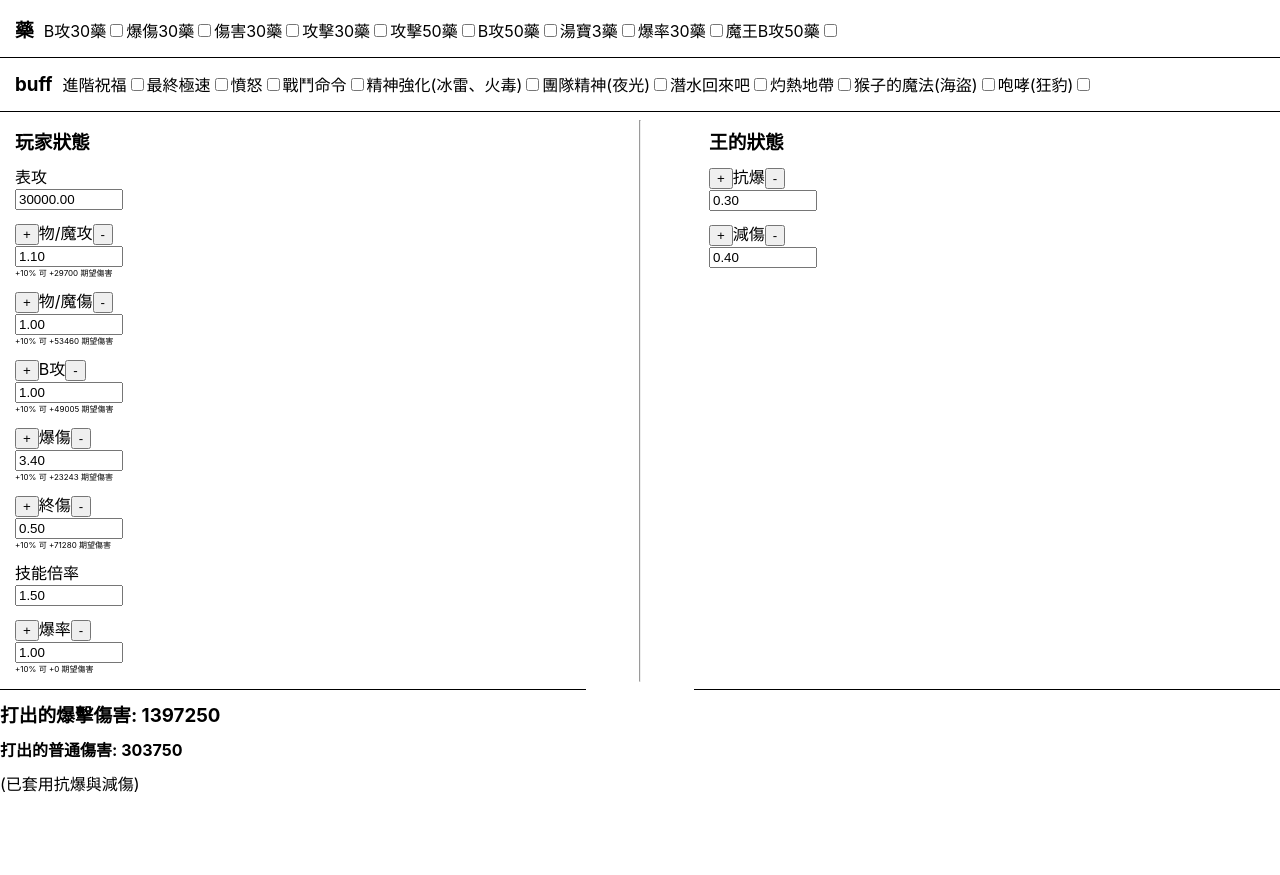
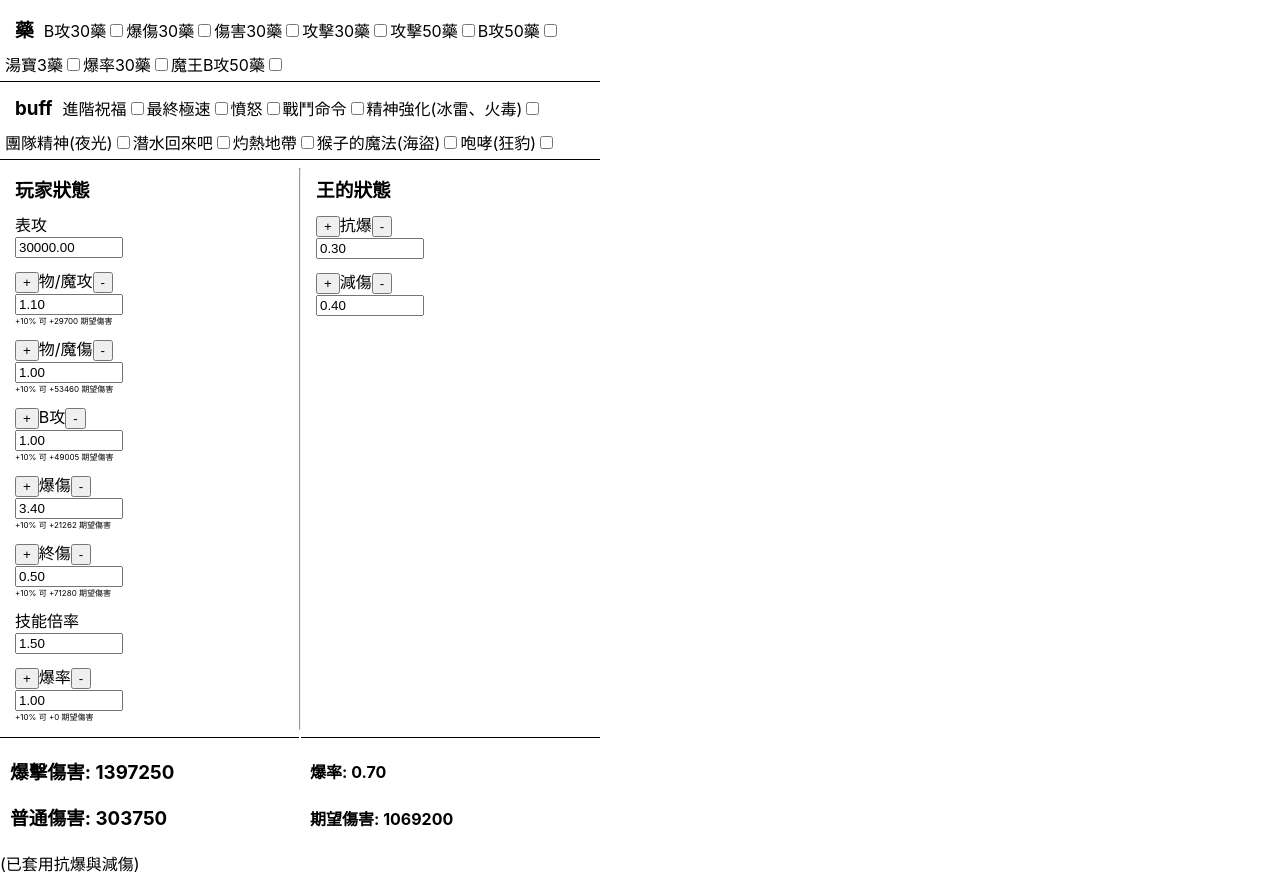
Before and after one commit to WeiChun0911/mapleStoryDamageCalculator, a React (Create React App) app: page / in a window 1280 px wide. Before the commit the page ends 800 px from the top, so only its background shows below. Built offline with nearby package versions, Linux system fonts and the light colour scheme.

Commit message:
rename variable

```diff
--- a/src/App.js
+++ b/src/App.js
@@ -1,4 +1,3 @@
-import './App.css';
 import React, { useReducer } from 'react';
 import Input from './SemiControlledInput'
 
@@ -348,57 +347,60 @@ function App() {
     "減傷": 0.4,
   });
 
-  let playerDamage = s["表攻"] * s["技能倍率"] * (1 + s["終傷"]) * (1 + s["物/魔傷"]) * (1 + s["物/魔攻"] + s["技能倍率"] * s["B攻"] * 1.1)
-  let final爆率;
-  let wfinal爆率;
+  let 原素質最終爆率;
+  let 加10後的最終爆率;
   if (s["爆率"] > 1) {
     if (1 - s王["抗爆"] < 0) {
-      final爆率 = 0
+      原素質最終爆率 = 0
     } else {
-      final爆率 = (1 - s王["抗爆"])
+      原素質最終爆率 = (1 - s王["抗爆"])
     }
   } else {
     if (s["爆率"] - s王["抗爆"] < 0) {
-      final爆率 = 0
+      原素質最終爆率 = 0
     } else {
-      final爆率 = (s["爆率"] - s王["抗爆"])
+      原素質最終爆率 = (s["爆率"] - s王["抗爆"])
     }
   }
 
   if (s["爆率"] + 0.1 > 1) {
     if (1 - s王["抗爆"] < 0) {
-      wfinal爆率 = 0
+      加10後的最終爆率 = 0
     } else {
-      wfinal爆率 = (1 - s王["抗爆"])
+      加10後的最終爆率 = (1 - s王["抗爆"])
     }
   } else {
     if (s["爆率"] + 0.1 - s王["抗爆"] < 0) {
-      wfinal爆率 = 0
+      加10後的最終爆率 = 0
     } else {
-      wfinal爆率 = (s["爆率"] + 0.1 - s王["抗爆"])
+      加10後的最終爆率 = (s["爆率"] + 0.1 - s王["抗爆"])
     }
   }
 
+  let 原素質玩家普通傷害 = s["表攻"] * s["技能倍率"] * (1 + s["終傷"]) * (1 + s["物/魔傷"]) * (1 + s["物/魔攻"] + s["技能倍率"] * s["B攻"] * 1.1)
+  let 原素質最終普通傷害 = 原素質玩家普通傷害 * (1 - s王["減傷"])
+  let 原素質最終爆擊傷害 = 原素質最終普通傷害 * (1.2 + s['爆傷'])
+  let 原素質最終期望傷害 = 原素質最終爆擊傷害 * 原素質最終爆率 + 原素質最終普通傷害 * (1 - 原素質最終爆率)
 
-  let final普通Damage = playerDamage * (1 - s王["減傷"])
-  let final爆擊Damage = final普通Damage * (1.2 + s['爆傷'])
-  let final期望Damage = final爆擊Damage * final爆率 + final普通Damage * (1 - final爆率)
-  let w = {
+  let 爆傷加10爆擊傷害 = 原素質最終普通傷害 * (1.2 + s['爆傷'] + 0.1)
+  let 爆傷加10其他不變期望傷害 = 爆傷加10爆擊傷害 * 原素質最終爆率 + 原素質最終普通傷害 * (1 - 原素質最終爆率)
+
+  let 爆率加10其他不變期望傷害 = 原素質最終爆擊傷害 * 加10後的最終爆率 + 原素質最終普通傷害 * (1 - 加10後的最終爆率)
+
+  let 加10之後的狀態 = {
     "物/魔攻":
       ((1 + s["物/魔攻"] + 0.1 + s["技能倍率"] * s["B攻"] * 1.1) - (1 + s["物/魔攻"] + s["技能倍率"] * s["B攻"] * 1.1))
-      / (1 + s["物/魔攻"] + s["技能倍率"] * s["B攻"]) * final期望Damage,
+      / (1 + s["物/魔攻"] + s["技能倍率"] * s["B攻"]) * 原素質最終期望傷害,
     "物/魔傷":
-      ((1 + s["物/魔傷"] + 0.1) - (1 + s["物/魔傷"])) / ((1 + s["物/魔傷"])) * final期望Damage,
+      ((1 + s["物/魔傷"] + 0.1) - (1 + s["物/魔傷"])) / ((1 + s["物/魔傷"])) * 原素質最終期望傷害,
     "B攻":
       ((1 + s["物/魔攻"] + s["技能倍率"] * (s["B攻"] + 0.1) * 1.1) - (1 + s["物/魔攻"] + s["技能倍率"] * s["B攻"] * 1.1))
-      / ((1 + s["物/魔攻"] + s["技能倍率"] * s["B攻"])) * final期望Damage,
-    "爆傷": ((1.2 + s["爆傷"] + 0.1) - (1.2 + s["爆傷"])) / ((1.2 + s["爆傷"])) * final期望Damage,
-    "終傷": ((1 + s["終傷"] + 0.1) - (1 + s["終傷"])) / ((1 + s["終傷"])) * final期望Damage,
-    "爆率": (wfinal爆率 - final爆率) * final期望Damage
+      / ((1 + s["物/魔攻"] + s["技能倍率"] * s["B攻"])) * 原素質最終期望傷害,
+    "爆傷": 爆傷加10其他不變期望傷害 - 原素質最終期望傷害,
+    "終傷": ((1 + s["終傷"] + 0.1) - (1 + s["終傷"])) / ((1 + s["終傷"])) * 原素質最終期望傷害,
+    "爆率": 爆率加10其他不變期望傷害 - 原素質最終期望傷害
   }
-  let 卡頂 = final爆擊Damage > 10000000
-  let damageStyle = 卡頂 ? { color: "red", margin: '10px 0' } : { margin: '10px 0' }
-  return <div >
+  return <div style={{ maxWidth: '600px' }}>
     <div style={{ padding: '5px', borderBottom: '1px solid black' }}>
       <h3 style={{ display: 'inline-block', margin: '10px' }}>藥</h3>
       {Object.keys(藥).map((藥名) => {
@@ -458,7 +460,7 @@ function App() {
               }} />
               <br />
               {key !== "表攻" && key !== "技能倍率" ?
-                <p style={{ fontSize: "0.5em", marginTop: '0' }}>+10% 可 +{key !== "表攻" && key !== "技能倍率" ? w[key].toFixed() : ""} 期望傷害</p>
+                <p style={{ fontSize: "0.5em", marginTop: '0' }}>+10% 可 +{key !== "表攻" && key !== "技能倍率" ? 加10之後的狀態[key].toFixed() : ""} 期望傷害</p>
                 : <></>}
 
             </div>
@@ -493,8 +495,14 @@ function App() {
         }
       </div>
     </div>
-    <h3 style={damageStyle}>打出的爆擊傷害: {final爆擊Damage.toFixed()}</h3>
-    <h4 style={damageStyle}>打出的普通傷害: {final普通Damage.toFixed()}</h4>
+    <div style={{ display: 'flex' }}>
+      <h3 style={原素質最終爆擊傷害.toFixed() > 10000000 ? { color: 'red', flex: 1, padding: '0 10px' } : { flex: 1, padding: '0 10px' }}>爆擊傷害: {原素質最終爆擊傷害.toFixed()}</h3>
+      <h4 style={{ flex: 1, padding: '0 10px' }}>爆率: {原素質最終爆率.toFixed(2)}</h4>
+    </div>
+    <div style={{ display: 'flex', marginTop: '-20px' }}>
+      <h3 style={原素質最終普通傷害.toFixed() > 10000000 ? { color: 'red', flex: 1, padding: '0 10px' } : { flex: 1, padding: '0 10px' }}>普通傷害: {原素質最終普通傷害.toFixed()}</h3>
+      <h4 style={原素質最終期望傷害.toFixed() > 10000000 ? { color: 'red', flex: 1, padding: '0 10px' } : { flex: 1, padding: '0 10px' }}>期望傷害: {原素質最終期望傷害.toFixed()}</h4>
+    </div>
     <span style={{ display: 'inline-block' }}>(已套用抗爆與減傷)</span>
   </div >
 
```
